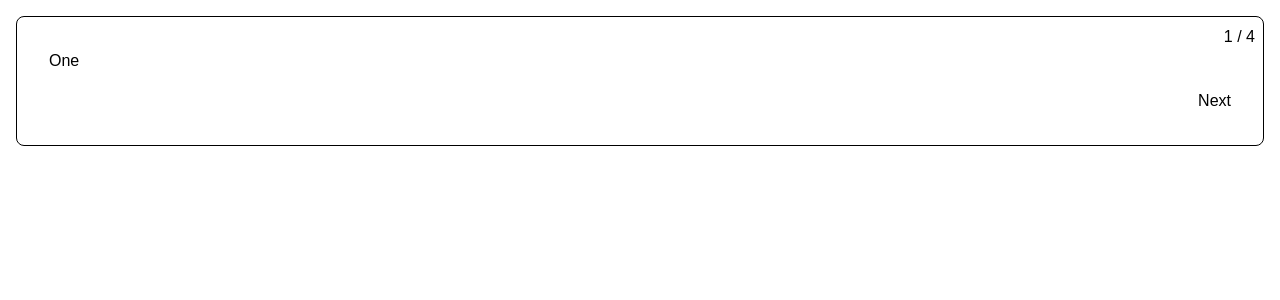
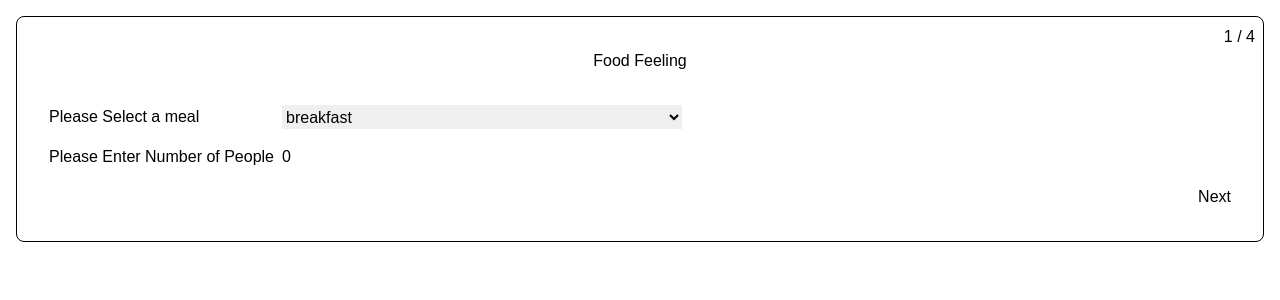
Before and after one commit to ogu89/react-ts-asgmt, a React (Create React App) app: page / in a window 1280 px wide. Shown: the top 300 px of the page. Built offline with nearby package versions, Linux system fonts and the light colour scheme.

Commit message:
add simple form style

```diff
--- a/src/App.css
+++ b/src/App.css
@@ -1,38 +1,3 @@
 .App {
   text-align: center;
 }
-
-.App-logo {
-  height: 40vmin;
-  pointer-events: none;
-}
-
-@media (prefers-reduced-motion: no-preference) {
-  .App-logo {
-    animation: App-logo-spin infinite 20s linear;
-  }
-}
-
-.App-header {
-  background-color: #282c34;
-  min-height: 100vh;
-  display: flex;
-  flex-direction: column;
-  align-items: center;
-  justify-content: center;
-  font-size: calc(10px + 2vmin);
-  color: white;
-}
-
-.App-link {
-  color: #61dafb;
-}
-
-@keyframes App-logo-spin {
-  from {
-    transform: rotate(0deg);
-  }
-  to {
-    transform: rotate(360deg);
-  }
-}
--- a/src/App.tsx
+++ b/src/App.tsx
@@ -1,13 +1,44 @@
 import { useMultistepForm } from "./useMultistepForm";
 import "./App.css";
+import { StepOne } from "./StepOne";
+import { StepTwo } from "./StepTwo";
+import { StepThree } from "./StepTree";
+import { StepFour } from "./StepFour";
+import { FormEvent, useState } from "react";
+
+type FormData = {
+  meal: string;
+  numberOfPeople: number;
+  restaurant: string;
+  dish: string;
+  numberOfServings: number;
+};
+
+const INITIAL_DATA = {
+  meal: "",
+  numberOfPeople: 0,
+  restaurant: "",
+  dish: "",
+  numberOfServings: 0,
+};
 
 function App() {
-  const { steps, currentStepIndex, step, isFirstStep, isLastStep,   back, next } = useMultistepForm([
-    <div>One</div>,
-    <div>Two</div>,
-    <div>Three</div>,
-    <div>Four</div>,
-  ]);
+  const [data, setData] = useState(INITIAL_DATA)
+  function updateFields(fields: Partial<FormData>){
+    setData(prev => {
+      return {...prev, ...fields}
+    })
+  }
+
+
+  const { steps, currentStepIndex, step, isFirstStep, isLastStep, back, next } =
+    useMultistepForm([<StepOne {...data} updateField={updateFields}  />, <StepTwo {...data} updateField={updateFields} />, <StepThree {...data} updateField={updateFields} />, <StepFour {...data} updateField={updateFields} />]);
+
+  function onSubmit(e: FormEvent) {
+    e.preventDefault();
+    next();
+    console.log("Next");
+  }
 
   return (
     <div
@@ -24,7 +55,7 @@ function App() {
       {/* <h1 className="text-3xl font-bold underline text-red-600">
       Simple React Typescript Tailwind Sample
     </h1> */}
-      <form>
+      <form onSubmit={onSubmit}>
         <div
           style={{
             position: "absolute",
@@ -43,10 +74,12 @@ function App() {
             justifyContent: "flex-end",
           }}
         >
-          {!isFirstStep && <button type="button" onClick={back}>Back</button>}
-          <button type="button" onClick={next}>
-            {isLastStep ? "Finish" : "Next"}
-          </button>
+          {!isFirstStep && (
+            <button type="button" onClick={back}>
+              Previous
+            </button>
+          )}
+          <button type="submit">{isLastStep ? "Submit" : "Next"}</button>
         </div>
       </form>
     </div>
--- /dev/null
+++ b/src/FormWrapper.tsx
@@ -0,0 +1,27 @@
+import { ReactNode } from "react"
+
+type FormWrapperProps = {
+    title: string
+    children: ReactNode
+}
+
+
+export function FormWrapper({title, children}: FormWrapperProps){
+    return (
+        <>
+        <h2 style={{ textAlign: "center", margin: 0, marginBottom: "2rem"}}>
+            {title}
+        </h2>
+        <div
+        style={{
+            display: "grid",
+            gap: "1rem .5rem",
+            justifyContent: "flex-start",
+            gridTemplateColumns: "auto minmax(auto, 400px)",
+        }}
+        >
+            {children}
+        </div>
+        </>
+    )
+}
--- /dev/null
+++ b/src/StepFour.tsx
@@ -0,0 +1,10 @@
+import { FormWrapper } from "./FormWrapper";
+
+
+export function StepFour() {
+    return (
+        <FormWrapper title="Review">
+            <h1>Look at this</h1>
+        </FormWrapper>
+    )
+}
--- a/src/StepOne.tsx
+++ b/src/StepOne.tsx
@@ -1,14 +1,28 @@
-export function StepOne() {
+import { FormWrapper } from "./FormWrapper";
+
+type StepOneData = {
+    meal: string,
+    numberOfPeople: number
+}
+
+type StepOneProps= StepOneData & {
+
+    updateFields: (fields: Partial<StepOneData>) => void
+}
+
+export function StepOne({meal, numberOfPeople, updateFields}: StepOneProps) {
+    // updateFields({ })
+
     return (
-        <>
+        <FormWrapper title="Food Feeling">
             <label>Please Select a meal</label>
-            <select >
+            <select defaultValue={meal} value={meal}>
                 <option value="breakfast">breakfast</option>
                 <option value="lunch">lunch</option>
                 <option value="dinner">dinner</option>
             </select>
             <label>Please Enter Number of People</label>
-            <input type="number" id="people" name="people" min="1" max="10" />
-        </>
+            <input required type="number" id="people" name="people" value={numberOfPeople} min="1" max="10" />
+        </FormWrapper>
     )
 }
--- a/src/StepTree.tsx
+++ b/src/StepTree.tsx
@@ -1,5 +1,6 @@
 
 import dishesData  from "./dishes.json"
+import { FormWrapper } from "./FormWrapper";
 
 
 interface Dish {
@@ -15,7 +16,7 @@ export function StepThree() {
 
     console.log(dishes);
     return (
-        <>
+        <FormWrapper title="Meal Deatails">
             <div>
                 <label>Please Select a Dish</label>
                 <select >
@@ -27,6 +28,6 @@ export function StepThree() {
                 <input required min={1} type="number" />
                 <button>Add</button>
             </div>
-        </>
+        </FormWrapper>
     )
 }
--- a/src/StepTwo.tsx
+++ b/src/StepTwo.tsx
@@ -1,4 +1,5 @@
 import dishesData  from "./dishes.json"
+import { FormWrapper } from "./FormWrapper";
 
 
 interface Dish {
@@ -15,14 +16,14 @@ export function StepTwo() {
     const dishes: Dish[] = dishesData["dishes"];
     console.log(dishes)
     return (
-        <>
+        <FormWrapper title="Restaurant Info">
             <label>Please Select a Reastaurant</label>
             <select >
                 <option value="breakfast">breakfast</option>
                 <option value="lunch">lunch</option>
                 <option value="dinner">dinner</option>
             </select>
-        </>
+        </FormWrapper>
     )
 
 
```
